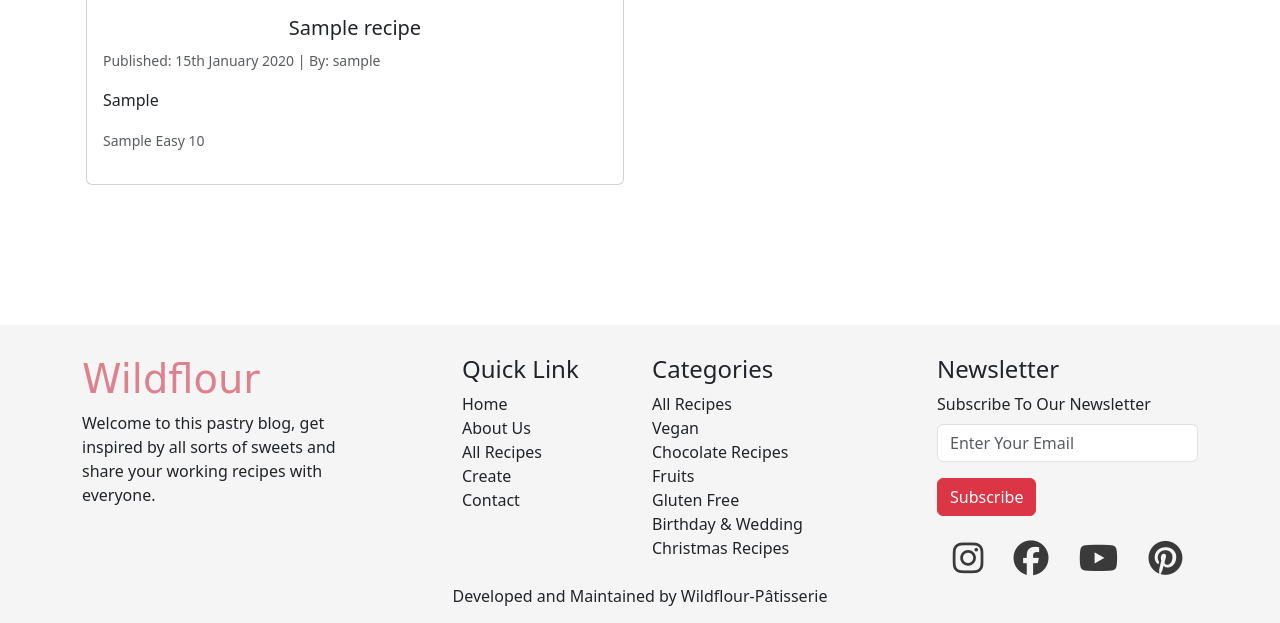
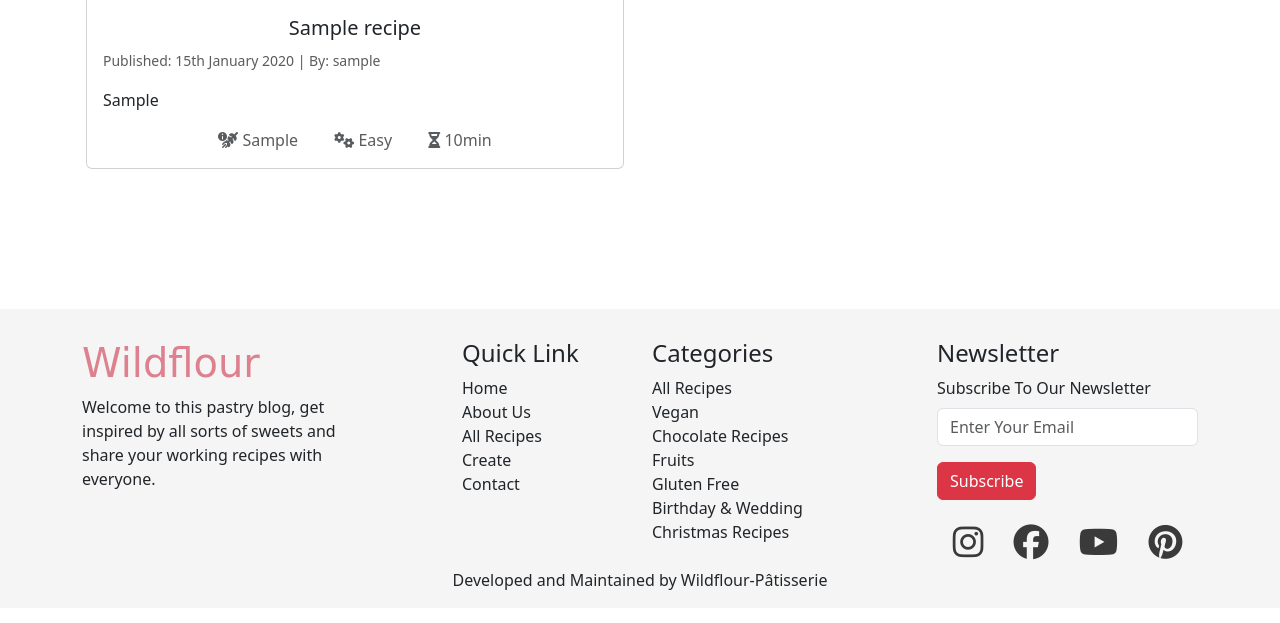
Before and after one commit to Code-Institute-Submissions/dimicoding-wildflour-blogue, a Django app: page / in a window 1280 px wide. Shown: the part 668-1291 px from the top of the page. Run offline with Django 3.2, Linux system fonts and the light colour scheme; tables that the repository leaves empty hold one stand-in row (values such as "Sample post"); some libraries are stand-ins or nearby versions; some web fonts are replaced.

Commit message:
Style the list view icons and general recipe information

```diff
--- a/templates/list-view.html
+++ b/templates/list-view.html
@@ -22,10 +22,13 @@
 
                     <p class="card-text">{{ recipe.exerpt }}</p>
 
-                    <p>
-                        <small class="text-body-secondary"><a href="{% url 'category' recipe.category %}">{{ recipe.category }}</a> {{ recipe.dificulty }}
-                            {{recipe.total_time}}</small>
-                    </p>
+                    <div class="px-4 text-center">
+                        <div class="text-body-secondary gx-5">
+                            <a class="p-3" href="{% url 'category' recipe.category %}"><i class="fa-solid fa-wheat-awn-circle-exclamation fa-rotate-180"></i> {{ recipe.category }}</a>
+                            <a class="p-3"><i class="fa-solid fa-gears"></i> {{ recipe.dificulty }}</a>
+                            <a class="p-3"><i class="fa-solid fa-hourglass-half"></i> {{recipe.total_time}}min</a>
+                        </div>
+                    </div>
                     {% if user.is_authenticated %}
                         {% if user.id == recipe.author.id %}
                             <button class="btn btn-success">
```
